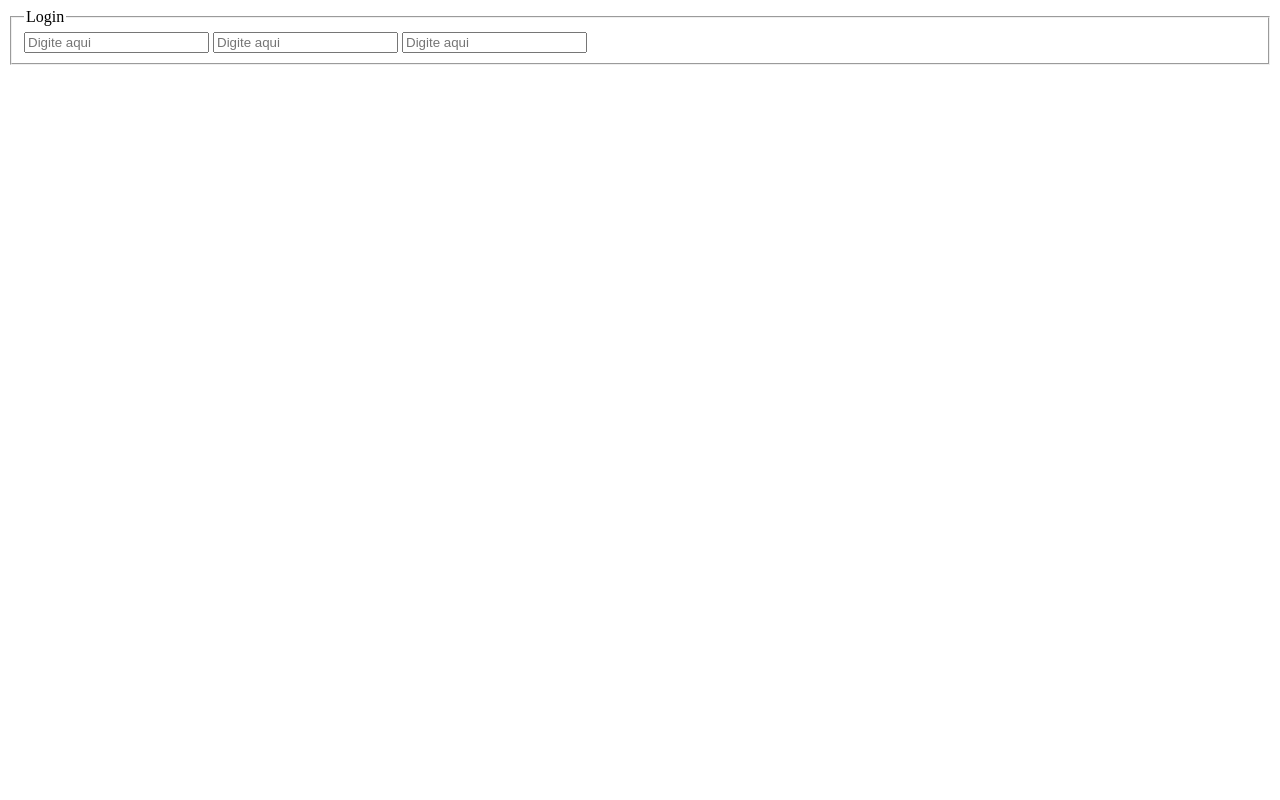
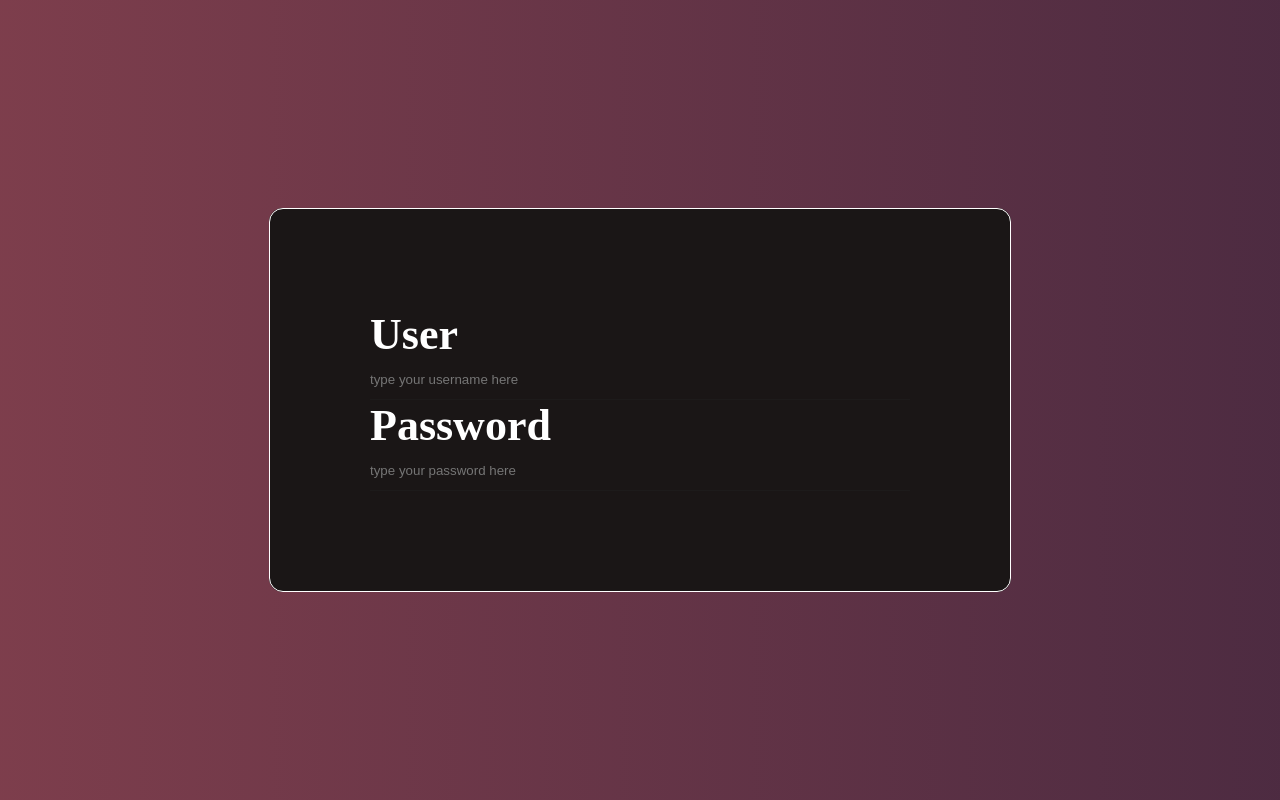
Before and after one commit to FireguiQueen/rocketseat-discover, a plain HTML site: page Trilha fundamentar/testes.html in a window 1280 px wide. Drawn offline with Linux system fonts and the light colour scheme.

Commit message:
Update testes.html

```diff
--- a/Trilha fundamentar/testes.html
+++ b/Trilha fundamentar/testes.html
@@ -1,9 +1,80 @@
-<form disabled>
-    <fieldset >
-        <legend>Login </legend>
-        <label > <input type="text" value="" placeholder="Digite aqui"/> </label>
-        <label> <input type="text" value="" placeholder="Digite aqui"/> </label>
-        <label> <input type="text" value="" placeholder="Digite aqui"/> </label>
+<!DOCTYPE html>
+<html lang="en">
+<head>
+    <meta charset="UTF-8">
+    <meta http-equiv="X-UA-Compatible" content="IE=edge">
+    <meta name="viewport" content="width=device-width, initial-scale=1.0">
+    <title>Formulário teste</title>
+    <style>
+        *{
+            margin: 0;
+            box-sizing: border-box;
+            padding: 0;
+            outline: none;
+            color: white;
+        }
+        body{
+            height: 100vh;
+            width: 100%;
+            display: flex;
+            justify-content: center;
+            align-items: center;
+            background-repeat: no-repeat;
+            background-image: linear-gradient(to right, rgb(214, 96, 96), rgb(22, 22, 53));
+            animation: background-change 14s alternate infinite;
+        }
+        h2{
+            text-align: left;
+            font-size: 44px;
+        }
+        label{
+            display: block;
+        }
+        fieldset{
+            background-color: rgb(26, 22, 22);
+            box-sizing: content-box;
+            padding: 100px;
+            border: 1px solid white;
+            border-radius: 14px;
+            display: flex;
+            justify-content: center;
+            align-items: center;
+            flex-direction: column;
+        }
+        input{
+            height: 40px;
+            width: 540px;
+            border: none;
+            background-color: transparent;
+            border-bottom: 1px solid rgba(31, 29, 29, 0.703);
+        }
 
-    </fieldset>
-</form>
+        @keyframes background-change{
+            0%{
+                background-size: 400%;
+                background-position: 0% 50%;
+            }
+            100%{
+                background-size: 400%;
+                background-position: 100% 50%;
+            }
+        }
+
+    </style>
+</head>
+<body>
+    <form>
+        <fieldset>
+
+            <label>
+                <h2>User </h2>
+                <input type="text" placeholder="type your username here">
+            </label>
+            <label>
+                <h2>Password </h2>
+                <input type="password" placeholder="type your password here">
+            </label>
+        </fieldset>
+    </form>
+</body>
+</html>
```
